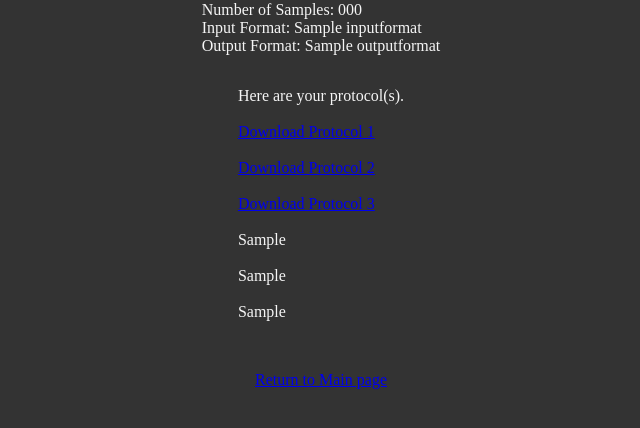
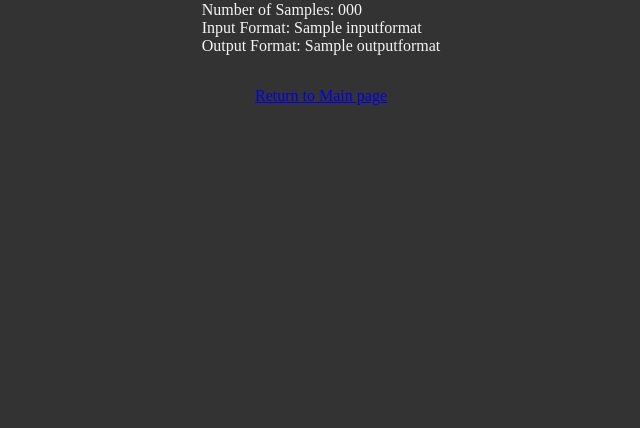
Before and after one commit to KU-JonasL/OT2_Website, a Flask app: template template/htmls/OT2transfer.html in a window 1280 px wide. Shown: the part 204-632 px from the top of the page, without its empty margins (319-959 px from the left). Run offline with Flask 3, Linux system fonts and the light colour scheme; the template is opened without the code that fills it: most values are stand-ins (such as "Sample title", 1, 10 or a date in 2020).

Commit message:
Add files via upload
Version 0.4.6. Update to ot2transfer html to only be primary information currently + server routing update

```diff
--- a/server.py
+++ b/server.py
@@ -115,13 +115,13 @@ def get_OT2transfer():
 
 
         except:
-            return render_template("/index")
+            return render_template("/index.html")
 
 
 
 
     else:
-        return render_template("/index")
+        return render_template("/index.html")
 
 
 
--- a/template/htmls/OT2transfer.html
+++ b/template/htmls/OT2transfer.html
@@ -23,15 +23,7 @@
         Output Format: {{outputformat}} <br>
     </p>
 
-    <p>
-        Here are your protocol(s). <br><br>
-        <a href="{{ url_for('finished_protocol1') }}">Download Protocol 1</a><br><br>
-        <a href="{{ url_for('finished_protocol2') }}">Download Protocol 2</a><br><br>
-        <a href="{{ url_for('finished_protocol3') }}">Download Protocol 3</a><br><br>
-        {{finished_protocol1}}<br><br>
-        {{finished_protocol2}}<br><br>
-        {{finished_protocol3}}<br><br>
-    </p>
+
 
 
     <a href="/index.html">Return to Main page</a>
```
